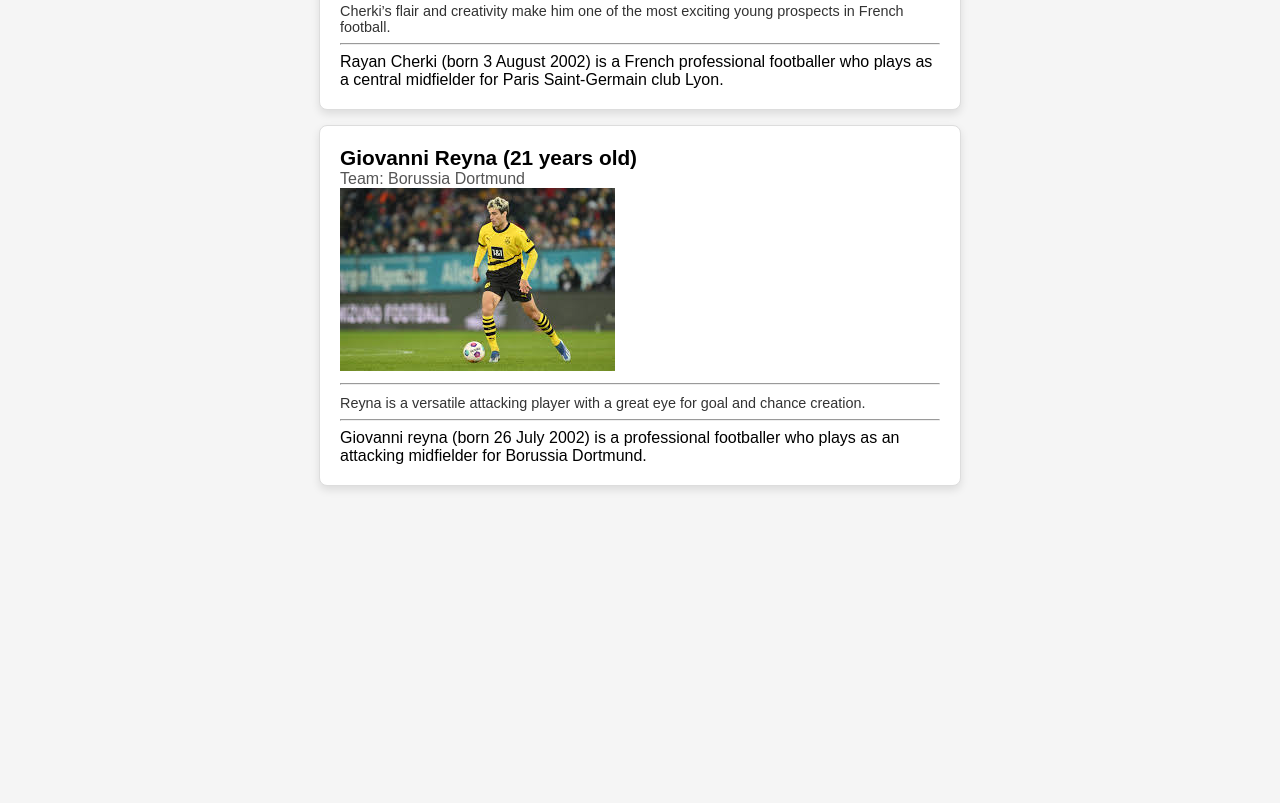
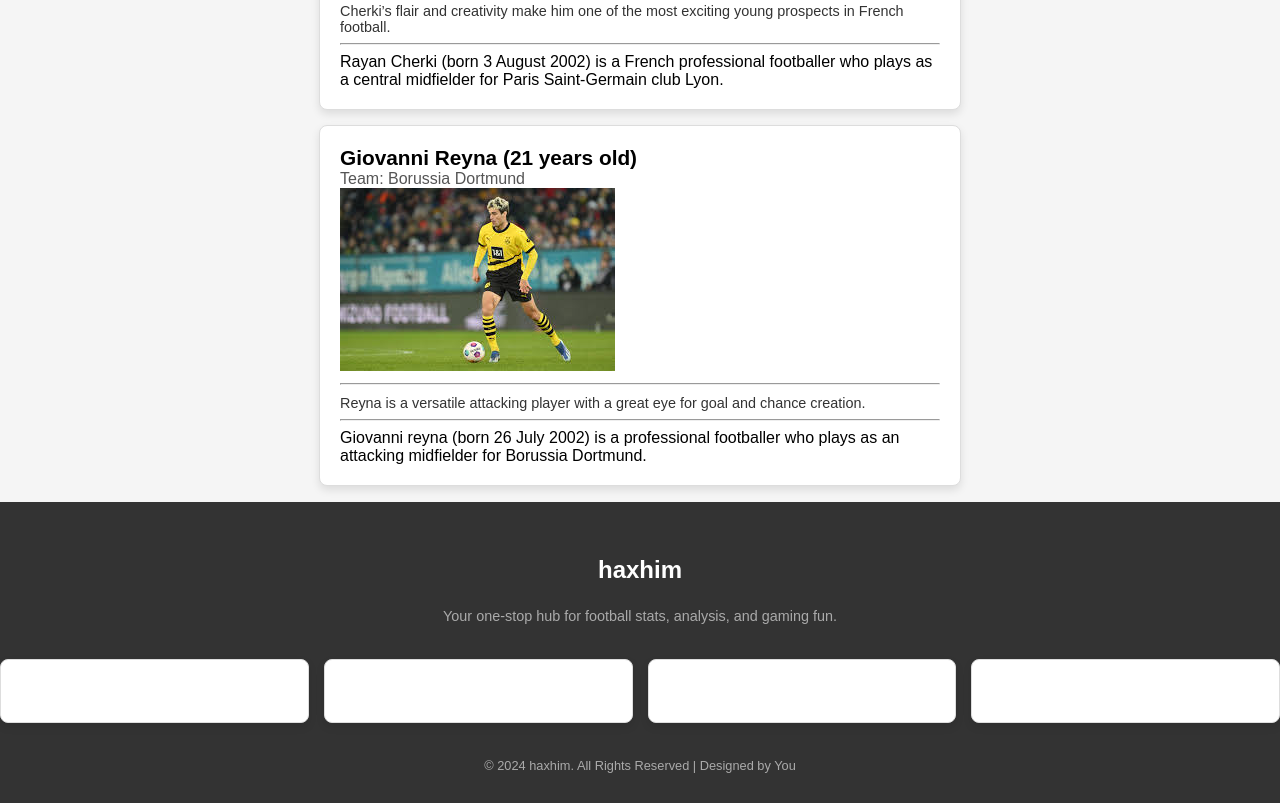
Before and after one commit to ha5him97/football-stats, a website: page top-ten/home.html in a window 1280 px wide. Shown: the part 4439-5242 px from the top of the page. Before the commit the page ends 4941 px from the top, so only its background shows below. Drawn offline with Linux system fonts and the light colour scheme.

Commit message:
third change

```diff
--- a/css/styles.css
+++ b/css/styles.css
@@ -53,3 +53,54 @@ body {
     padding: 10px;
     border-bottom: 1px solid #ddd;
   }
+  /* Footer Styling */
+footer {
+  background-color: #333;
+  color: #fff;
+  padding: 30px 0;
+  text-align: center;
+}
+
+.footer-content h3 {
+  font-size: 1.5em;
+  font-weight: bold;
+}
+
+.footer-content p {
+  font-size: 0.9em;
+  margin: 10px 0 20px;
+  color: #aaa;
+}
+
+.socials {
+  list-style: none;
+  padding: 0;
+  display: flex;
+  justify-content: center;
+  gap: 15px;
+  margin: 0;
+}
+
+.socials li {
+  display: inline-block;
+}
+
+.socials a {
+  color: #fff;
+  font-size: 1.2em;
+  transition: color 0.3s;
+}
+
+.socials a:hover {
+  color: #4d94ff; /* Custom color for hover effect */
+}
+
+.footer-bottom {
+  margin-top: 20px;
+  font-size: 0.8em;
+  color: #aaa;
+}
+
+.footer-bottom p {
+  margin: 0;
+}
--- a/players/style.css
+++ b/players/style.css
@@ -28,3 +28,54 @@
     color: #666666;
     cursor: not-allowed;
   }
+  /* Footer Styling */
+footer {
+    background-color: #333;
+    color: #fff;
+    padding: 30px 0;
+    text-align: center;
+}
+
+.footer-content h3 {
+    font-size: 1.5em;
+    font-weight: bold;
+}
+
+.footer-content p {
+    font-size: 0.9em;
+    margin: 10px 0 20px;
+    color: #aaa;
+}
+
+.socials {
+    list-style: none;
+    padding: 0;
+    display: flex;
+    justify-content: center;
+    gap: 15px;
+    margin: 0;
+}
+
+.socials li {
+    display: inline-block;
+}
+
+.socials a {
+    color: #fff;
+    font-size: 1.2em;
+    transition: color 0.3s;
+}
+
+.socials a:hover {
+    color: #4d94ff; /* Custom color for hover effect */
+}
+
+.footer-bottom {
+    margin-top: 20px;
+    font-size: 0.8em;
+    color: #aaa;
+}
+
+.footer-bottom p {
+    margin: 0;
+}
--- a/top-ten/home.html
+++ b/top-ten/home.html
@@ -5,6 +5,8 @@
     <meta name="viewport" content="width=device-width, initial-scale=1.0">
     <title>Top 10 Young Football Players</title>
     <link rel="stylesheet" href="styles.css">
+    <link rel="stylesheet" href="https://cdnjs.cloudflare.com/ajax/libs/font-awesome/6.0.0-beta3/css/all.min.css">
+
 </head>
 <body>
     <h1>Top 10 Young Football Players</h1>
@@ -13,5 +15,21 @@
         <!-- Player information will be dynamically generated here -->
     </ul>
     <script src="script.js"></script>
+    <footer>
+        <div class="footer-content">
+            <h3>haxhim</h3>
+            <p>Your one-stop hub for football stats, analysis, and gaming fun.</p>
+            <ul class="socials">
+                <li><a href="#"><i class="fab fa-facebook-f"></i></a></li>
+                <li><a href="#"><i class="fab fa-twitter"></i></a></li>
+                <li><a href="#"><i class="fab fa-instagram"></i></a></li>
+                <li><a href="#"><i class="fab fa-youtube"></i></a></li>
+            </ul>
+        </div>
+        <div class="footer-bottom">
+            <p>&copy; 2024 haxhim. All Rights Reserved | Designed by You</p>
+        </div>
+    </footer>
+
 </body>
 </html>
--- a/top-ten/styles.css
+++ b/top-ten/styles.css
@@ -71,3 +71,54 @@ li {
     color: #666666;
     cursor: not-allowed;
   }
+  /* Footer Styling */
+footer {
+    background-color: #333;
+    color: #fff;
+    padding: 30px 0;
+    text-align: center;
+}
+
+.footer-content h3 {
+    font-size: 1.5em;
+    font-weight: bold;
+}
+
+.footer-content p {
+    font-size: 0.9em;
+    margin: 10px 0 20px;
+    color: #aaa;
+}
+
+.socials {
+    list-style: none;
+    padding: 0;
+    display: flex;
+    justify-content: center;
+    gap: 15px;
+    margin: 0;
+}
+
+.socials li {
+    display: inline-block;
+}
+
+.socials a {
+    color: #fff;
+    font-size: 1.2em;
+    transition: color 0.3s;
+}
+
+.socials a:hover {
+    color: #4d94ff; /* Custom color for hover effect */
+}
+
+.footer-bottom {
+    margin-top: 20px;
+    font-size: 0.8em;
+    color: #aaa;
+}
+
+.footer-bottom p {
+    margin: 0;
+}
--- a/ucl/styles.css
+++ b/ucl/styles.css
@@ -61,3 +61,54 @@ tr:nth-child(even) {
   .ucl-table{
     margin-top:-50px;
   }
+  /* Footer Styling */
+footer {
+    background-color: #333;
+    color: #fff;
+    padding: 30px 0;
+    text-align: center;
+}
+
+.footer-content h3 {
+    font-size: 1.5em;
+    font-weight: bold;
+}
+
+.footer-content p {
+    font-size: 0.9em;
+    margin: 10px 0 20px;
+    color: #aaa;
+}
+
+.socials {
+    list-style: none;
+    padding: 0;
+    display: flex;
+    justify-content: center;
+    gap: 15px;
+    margin: 0;
+}
+
+.socials li {
+    display: inline-block;
+}
+
+.socials a {
+    color: #fff;
+    font-size: 1.2em;
+    transition: color 0.3s;
+}
+
+.socials a:hover {
+    color: #4d94ff; /* Custom color for hover effect */
+}
+
+.footer-bottom {
+    margin-top: 20px;
+    font-size: 0.8em;
+    color: #aaa;
+}
+
+.footer-bottom p {
+    margin: 0;
+}
```
Also changed, not shown: index.html (+17 -0 lines), players/players.html (+18 -0 lines), ucl/ucl.html (+18 -0 lines).
